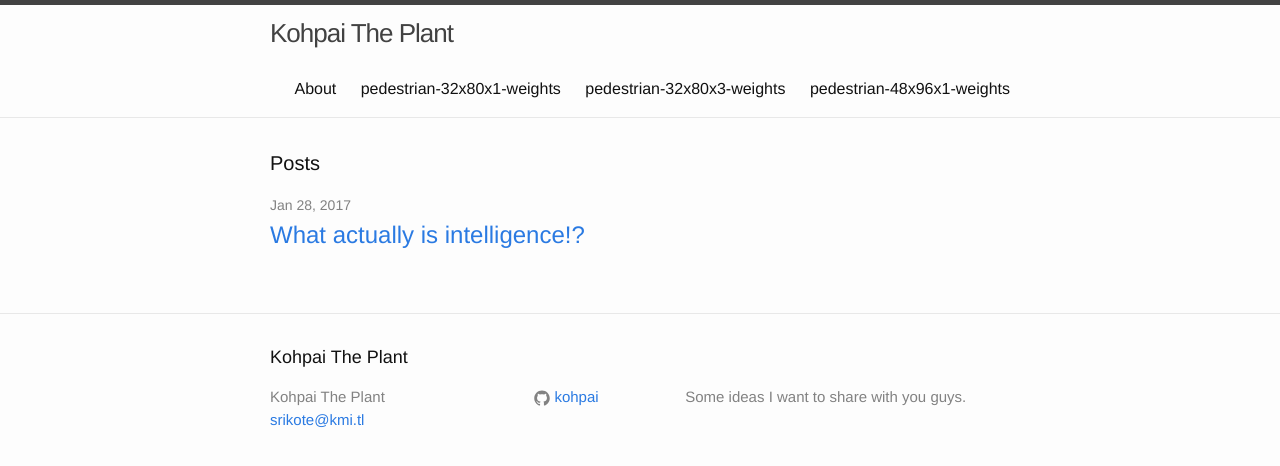
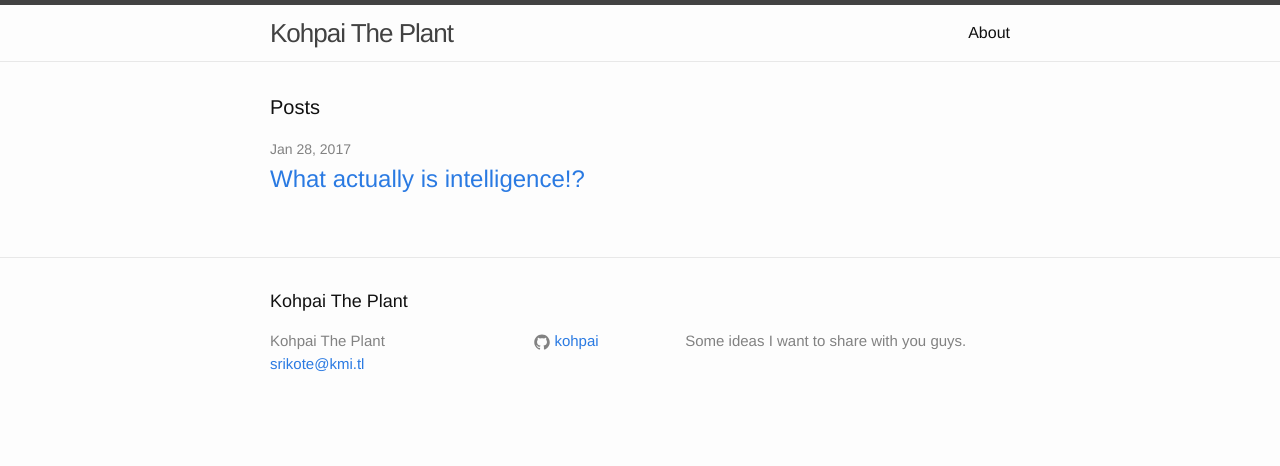
Before and after one commit to kohpai/kohpai.github.io, a Jekyll site: the page built from index.md, in a window 1280 px wide. Shown: the top 466 px of the page. Built offline with Jekyll 4.4.1, drawn with Linux system fonts in a browser that asks for light colours; comment, search, counter and statistics services are not loaded.

Commit message:
delete titles

```diff
--- a/files/neuralnetworks/pedestrian-32x80x1-weights.md
+++ b/files/neuralnetworks/pedestrian-32x80x1-weights.md
@@ -1,6 +1,5 @@
 ---
 layout: firebase
-title:  "pedestrian-32x80x1-weights"
 jsarr:
 - firebase/pedestrian-32x80x1-weights.js
 permalink:  /files/neuralnetworks/pedestrian-32x80x1-weights
--- a/files/neuralnetworks/pedestrian-32x80x3-weights.md
+++ b/files/neuralnetworks/pedestrian-32x80x3-weights.md
@@ -1,6 +1,5 @@
 ---
 layout: firebase
-title:  "pedestrian-32x80x3-weights"
 jsarr:
 - firebase/pedestrian-32x80x3-weights.js
 permalink:  /files/neuralnetworks/pedestrian-32x80x3-weights
--- a/files/neuralnetworks/pedestrian-48x96x1-weights.md
+++ b/files/neuralnetworks/pedestrian-48x96x1-weights.md
@@ -1,6 +1,5 @@
 ---
 layout: firebase
-title:  "pedestrian-48x96x1-weights"
 jsarr:
 - firebase/pedestrian-48x96x1-weights.js
 permalink:  /files/neuralnetworks/pedestrian-48x96x1-weights
```
